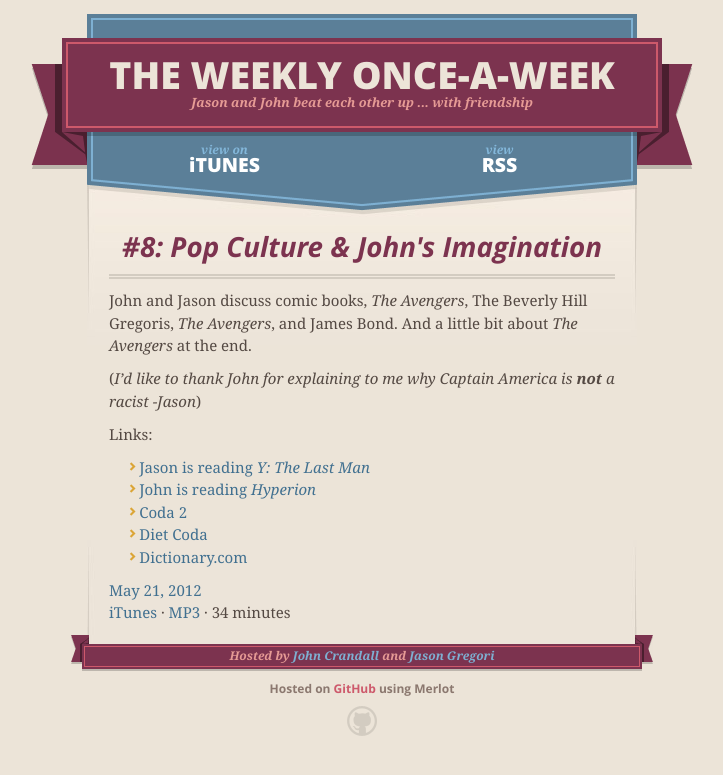
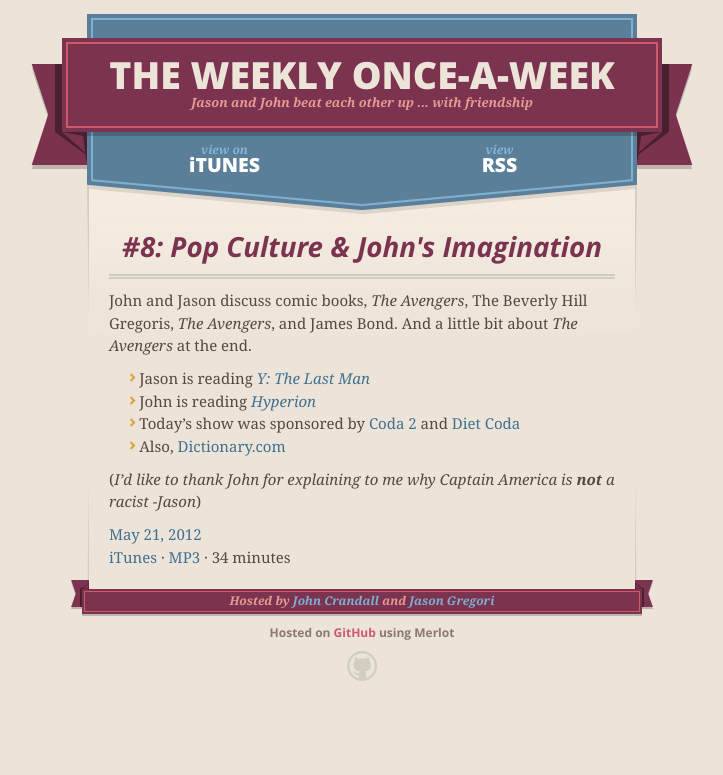
Before and after one commit to jasongregori/podcast, a Jekyll site: the page built from episodes/_posts/2012-05-21-8.md, in a window 1280 px wide. Shown: the top 775 px of the page, without its empty margins (278-1001 px from the left). Built offline with Jekyll 4.4.1, drawn with Linux system fonts in a browser that asks for light colours; nearby versions of some CDN libraries.

Commit message:
updated #8's notes

```diff
--- a/episodes/_posts/2012-05-21-8.md
+++ b/episodes/_posts/2012-05-21-8.md
@@ -2,21 +2,14 @@
 layout: post
 subtitle: Pop Culture & John's Imagination
 desc: John and Jason discuss comic books, *The Avengers*, The Beverly Hill Gregoris, *The Avengers*, and James Bond. And a little bit about *The Avengers* at the end.
-links:
-  - n: "Jason is reading *Y: The Last Man*"
-    l: http://en.wikipedia.org/wiki/Y:_The_Last_Man
-  - n: John is reading *Hyperion*
-    l: http://en.wikipedia.org/wiki/Hyperion_Cantos
-  - n: Coda 2
-    l: http://panic.com/coda/
-  - n: Diet Coda
-    l: http://panic.com/dietcoda/
-  - n: Dictionary.com
-    l: http://dictionary.reference.com/
 
 seconds: 2080
 bytes: 8393976
 ---
 
+- Jason is reading *[Y: The Last Man](http://en.wikipedia.org/wiki/Y:_The_Last_Man)*
+- John is reading *[Hyperion](http://en.wikipedia.org/wiki/Hyperion_Cantos)*
+- Today's show was sponsored by [Coda 2](http://panic.com/coda/) and [Diet Coda](http://panic.com/dietcoda/)
+- Also, [Dictionary.com](http://dictionary.reference.com/)
 
 (*I'd like to thank John for explaining to me why Captain America is **not** a racist -Jason*)
```
